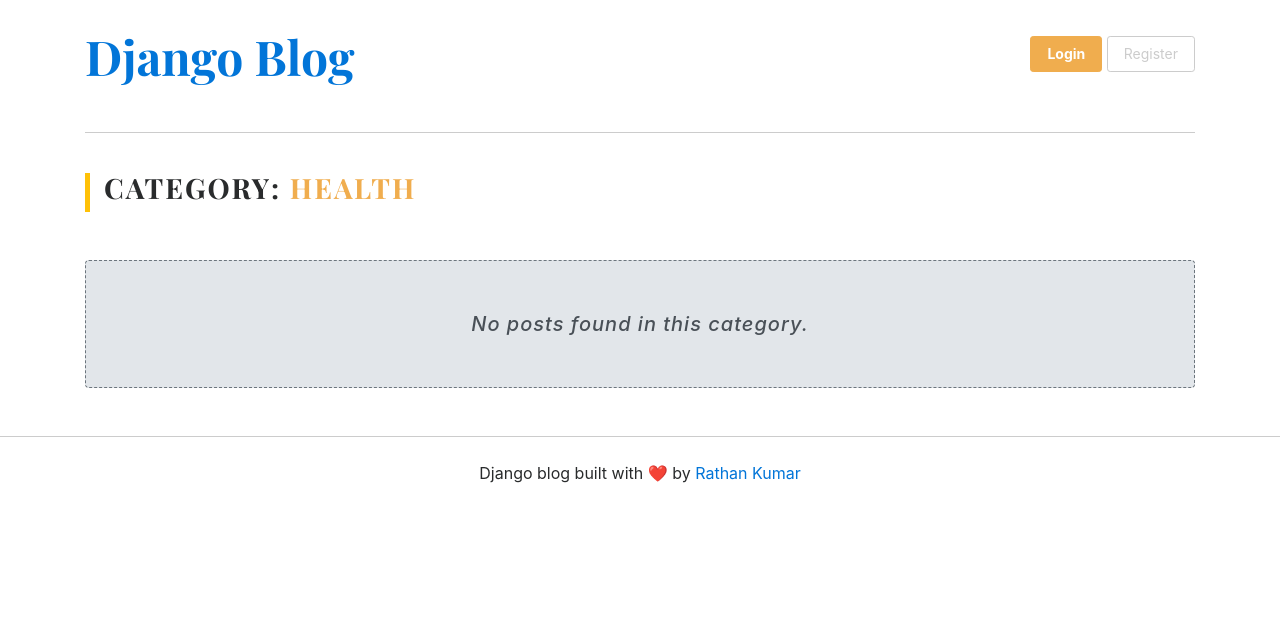
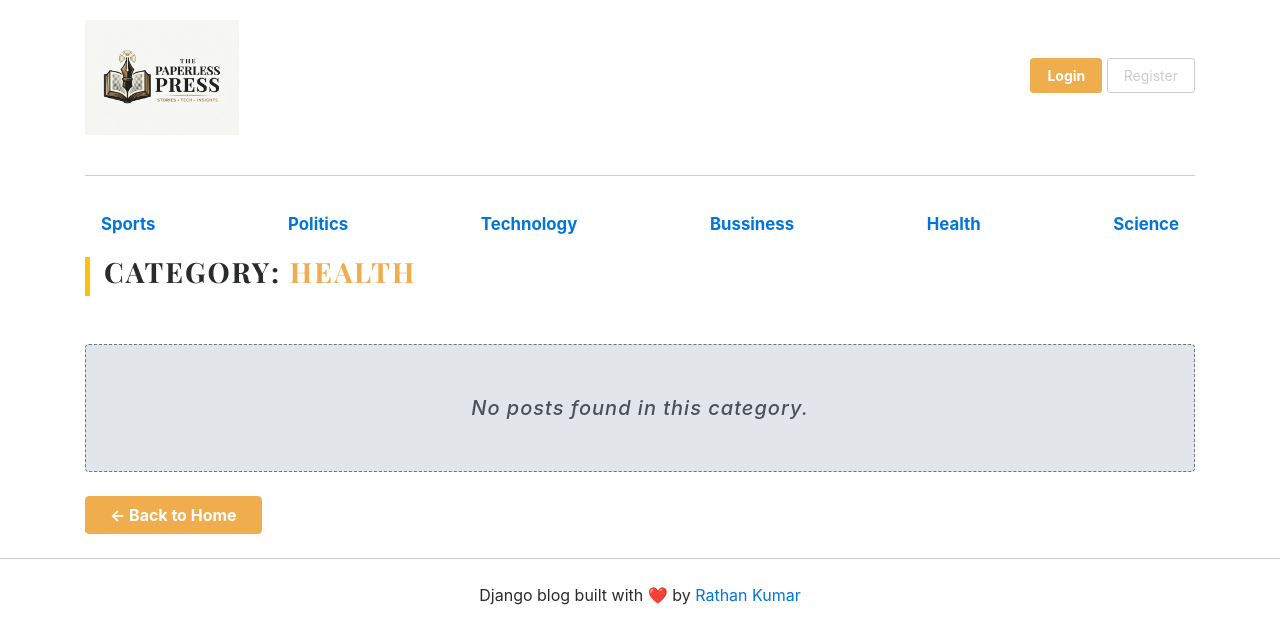
Before and after one commit to guptavaishali628/Django-Blogging-System, a Django app: page /category/5/ in a window 1280 px wide. Shown: the top 644 px of the page. Run offline with Django 5.2, Linux system fonts and the light colour scheme; data comes from the database, SQL or seed files in the repository.

Commit message:
apply context processor, linking posts by category with urls

```diff
--- a/blog_main/settings.py
+++ b/blog_main/settings.py
@@ -63,6 +63,8 @@ TEMPLATES = [
                 'django.template.context_processors.request',
                 'django.contrib.auth.context_processors.auth',
                 'django.contrib.messages.context_processors.messages',
+                # include context processor
+                'blogs.context_processors.get_categories'
             ],
         },
     },
--- a/blog_main/views.py
+++ b/blog_main/views.py
@@ -4,7 +4,7 @@ from blogs.models import Category, Blog
 
 def home(request):
     # fetch all the categories from database:
-    categories = Category.objects.all()
+    # categories = Category.objects.all()  # coming from context_processor
     # print(categories) # to print on shell
 
     # fetch featured_posts from database:
@@ -17,7 +17,7 @@ def home(request):
 
     # send categories to home.html
     context = {
-        'categories':  categories,
+        # 'categories':  categories,
         'featured_posts': featured_posts,
         'posts': posts,
     }
--- /dev/null
+++ b/blogs/context_processors.py
@@ -0,0 +1,5 @@
+from .models import Category
+
+def get_categories(request):
+    categories=Category.objects.all()
+    return dict(categories=categories)
--- a/blogs/urls.py
+++ b/blogs/urls.py
@@ -2,5 +2,5 @@ from django.urls import path
 from .import views
 
 urlpatterns=[
-    path('<int:category_id>/', views.posts_by_category, name="post_by_category")
+    path('<int:category_id>/', views.posts_by_category, name="posts_by_category")
 ]
--- a/templates/base.html
+++ b/templates/base.html
@@ -16,8 +16,13 @@
     <div class="container">
       <header class="blog-header py-3">
         <div class="row flex-nowrap justify-content-between align-items-center">
-          <div class="col-8 pt-1">
-            <a class="blog-header-logo text-dark font-weight-bold" href="/" style="font-family: 'Playfair Display', serif; text-decoration: none; font-size: 3rem;">Django Blog</a>
+          <!-- logo section -->
+         <div class="col-8 pt-1">
+            <a href="/" class="d-inline-block">
+              <img src="{% static 'images/logo.jpeg' %}"
+                   alt="The Paperless Press"
+                   style="height: 115px; max-width: 100%; object-fit: contain;">
+            </a>
           </div>
           <div class="col-4 d-flex justify-content-end align-items-center">
             <a class="btn btn-sm btn-warning font-weight-bold px-3 py-2" href="#">Login</a> &nbsp;
@@ -31,7 +36,13 @@
       <div class="nav-scroller py-1 mb-2">
         <nav class="nav d-flex justify-content-between">
           {% for cat in categories %}
-          <a class="p-2 text-muted" href="#">{{cat.category_name}}</a>
+          <a class="px-3 py-2 text-dark font-weight-bold"
+            href="{% url 'posts_by_category' cat.id %}"
+            style="font-size: 1.05rem; border-radius: 8px; text-decoration: none; transition: background 0.2s ease;"
+            onmouseover="this.style.backgroundColor='#e9ecef';"
+            onmouseout="this.style.backgroundColor='transparent';">
+               {{cat.category_name}}
+          </a>
           {% endfor %}
         </nav>
       </div>
--- a/templates/post_by_category.html
+++ b/templates/post_by_category.html
@@ -94,6 +94,8 @@
           </div>
         {% endif %}
       </div>
-
-    </div>
+    <a href="/" class="btn btn-warning px-4 py-2 font-weight-bold">
+        &larr; Back to Home
+    </a>
+  </div>
 {% endblock %}
```
Also changed, not shown: blog_main/static/images/logo.jpeg (added).
